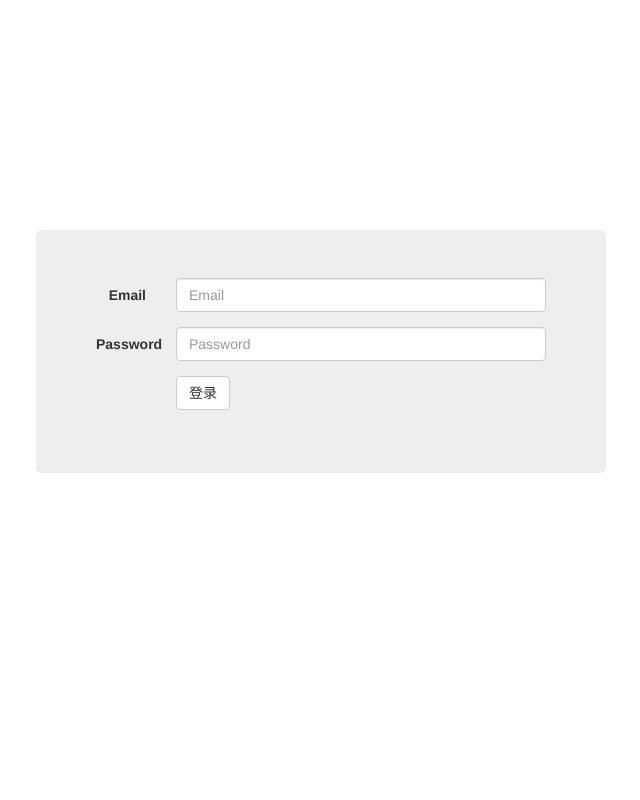
After one commit to zhangyunan1994/flask-demo, a Flask app: page /login in a window 1280 px wide. The commit adds this page. Shown: the whole page, without its empty margins (319-959 px from the left). Run offline with Flask 2, Linux system fonts and the light colour scheme; some libraries are stand-ins or nearby versions.

Commit message:
增加登录页面

```diff
--- a/app.py
+++ b/app.py
@@ -1,11 +1,21 @@
 from flask import Flask, render_template
+from flask_cors import *
+
 
 app = Flask(__name__)
+CORS(app, supports_credentials=True)
 
 
 @app.route('/')
-def hello_world():
+def index():
+    # render_template 为使用模板渲染对应的页面并跳转到页面，对应的页面在 templates 下面
     return render_template('index.html')
+
+
+@app.route('/login')
+def login():
+    # 此处应该判断一下，如果已经登录，就不要跳到登录页面了
+    return render_template('login.html')
 
 
 if __name__ == '__main__':
--- /dev/null
+++ b/docs/schema.sql
@@ -0,0 +1 @@
+create database virgo default character set utf8mb4 collate utf8mb4_unicode_ci;
--- a/templates/index.html
+++ b/templates/index.html
@@ -3,6 +3,8 @@
   <meta charset="UTF-8">
   <title>向我的第一个项目致敬</title>
   <link rel="stylesheet" href="{{ url_for('static', filename='css/bootstrap.min.css') }}">
+  <link rel="stylesheet" href="{{ url_for('static', filename='js/jquery-3.5.1.min.css') }}">
+  <link rel="stylesheet" href="{{ url_for('static', filename='js/bootstrap.min.js') }}">
 </head>
 <body>
 <div style="padding:30px;">
@@ -10,7 +12,7 @@
     <div class="jumbotron">
       <h1>向我的第一个项目致敬</h1>
       <p> 感谢我的导员和同学们！</p>
-      <p><a class="btn btn-primary btn-lg" href="#" role="button">Learn more</a></p>
+      <p><a class="btn btn-primary btn-lg" href="login" role="button">Learn more</a></p>
     </div>
   </div>
 </div>
--- /dev/null
+++ b/templates/login.html
@@ -0,0 +1,39 @@
+<html lang="zh">
+<head>
+    <meta charset="UTF-8">
+    <title>向我的第一个项目致敬</title>
+    <link rel="stylesheet" href="{{ url_for('static', filename='css/bootstrap.min.css') }}">
+    <link rel="stylesheet" href="{{ url_for('static', filename='js/jquery-3.5.1.min.css') }}">
+    <script src="{{ url_for('static', filename='js/bootstrap.min.js') }}"></script>
+</head>
+<body>
+<div style="padding:30px;">
+    <div class="container" style="margin-top: 200px; width: 600px;">
+        <div class="jumbotron">
+            <form class="form-horizontal">
+                <div class="form-group">
+                    <label for="inputEmail3" class="col-sm-2 control-label">Email</label>
+                    <div class="col-sm-10">
+                        <input type="email" class="form-control" id="inputEmail3" placeholder="Email">
+                    </div>
+                </div>
+                <div class="form-group">
+                    <label for="inputPassword3" class="col-sm-2 control-label">Password</label>
+                    <div class="col-sm-10">
+                        <input type="password" class="form-control" id="inputPassword3" placeholder="Password">
+                    </div>
+                </div>
+                <div class="form-group">
+                    <div class="col-sm-offset-2 col-sm-10">
+                        <button type="button" class="btn btn-default">登录</button>
+                    </div>
+                </div>
+            </form>
+        </div>
+    </div>
+    <script>
+
+    </script>
+</div>
+</body>
+</html>
```
Also changed, not shown: conf/app.ini (added, +16 -0 lines), config.py (added, +52 -0 lines).
